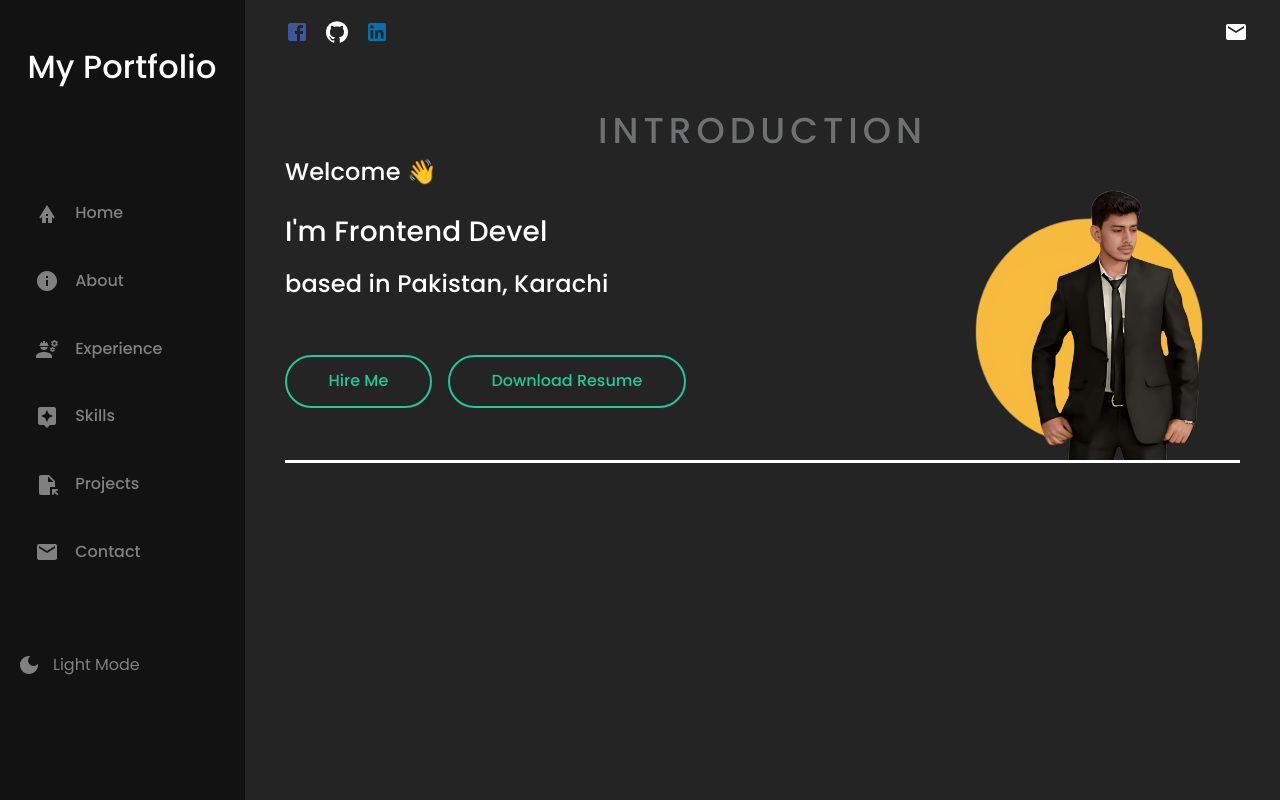
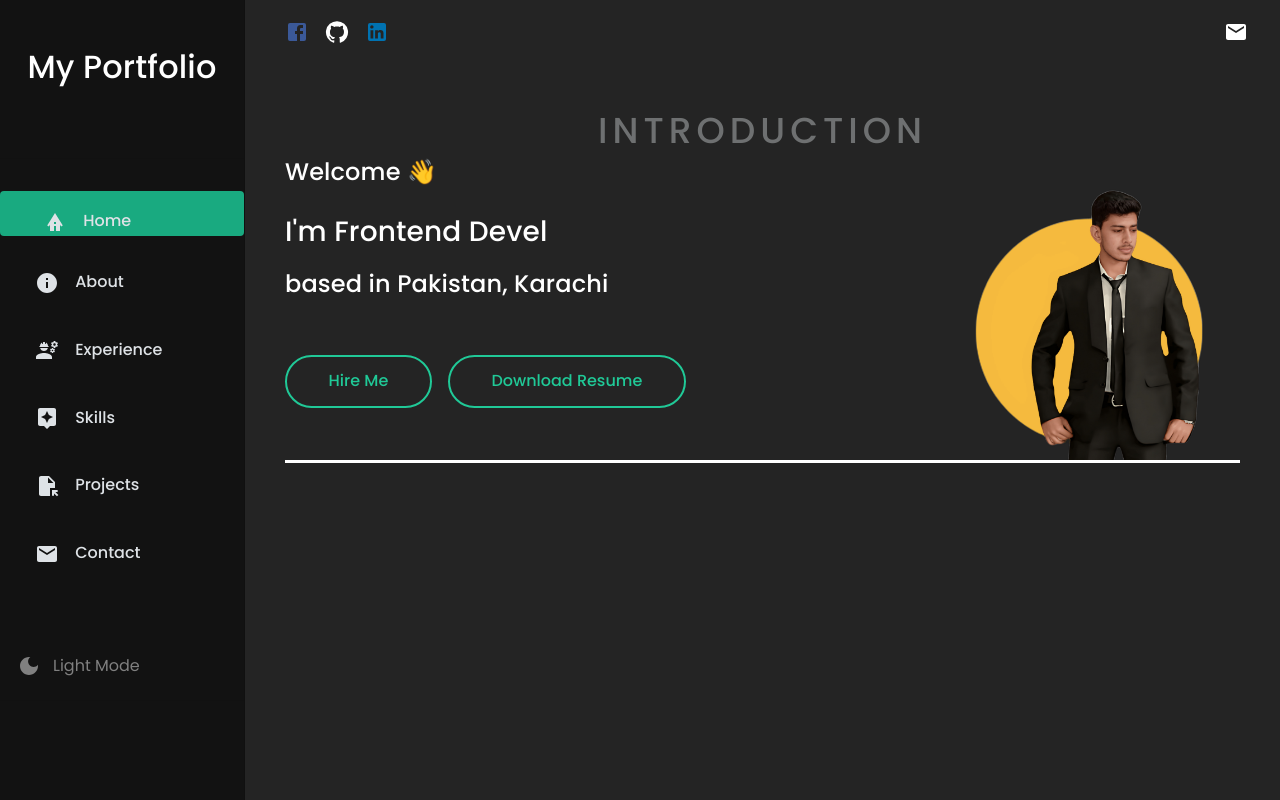
Before and after one commit to Hamzanaeem00/My-Portfolio, a React (Vite) app in the folder my-portfolio/: page / in a window 1280 px wide. Built offline with nearby package versions, Linux system fonts and the light colour scheme.

Commit message:
sidebar styling

```diff
--- a/my-portfolio/src/components/Sidebar/InfoList/InfoList.css
+++ b/my-portfolio/src/components/Sidebar/InfoList/InfoList.css
@@ -1,16 +1,16 @@
-.list-btn{
-    color: grey;
-    border: none;
-    background: none;
+.list-btn {
+  color: #dee2e6;
+  border: none;
+  background: none;
 }
-.list-btn:hover{
-    color: #1BAA80;
-    border-radius: 4px;
-    opacity: 0.5px;
+.list-btn:hover {
+  color: #1baa80;
+  border-radius: 4px;
+  opacity: 0.5px;
 }
-.icon{
-    color: grey;
+.icon {
+  color: #dee2e6;
 }
 .icon:hover {
-    color: #1BAA80
+  color: #1baa80;
 }
--- a/my-portfolio/src/components/Sidebar/InfoList/InfoList.jsx
+++ b/my-portfolio/src/components/Sidebar/InfoList/InfoList.jsx
@@ -5,7 +5,7 @@ import AssistantIcon from "@mui/icons-material/Assistant";
 import EngineeringIcon from "@mui/icons-material/Engineering";
 import EmailIcon from "@mui/icons-material/Email";
 import BungalowIcon from "@mui/icons-material/Bungalow";
-import { Link } from "react-router-dom";
+import { Link, useLocation } from "react-router-dom";
 import "./InfoList.css";
 
 const list = [
@@ -48,11 +48,24 @@ const list = [
   },
 ];
 const InfoList = () => {
+  const location = useLocation();
+  var display = {
+    backgroundColor: "#19AA80",
+    color: "#19AA80",
+    height: "45px",
+    borderRadius: "4px",
+    padding: "8px",
+  };
+
   return (
     <div>
       {list?.map((item, i) => {
         return (
-          <div key={item.id} className="my-4">
+          <div
+            key={item.id}
+            className="my-4"
+            style={location.pathname === item.url ? display : {}}
+          >
             <Link to={item.url}>
               <button className="list-btn">
                 <i className="mx-3 icon"> {item.icon}</i>
```
